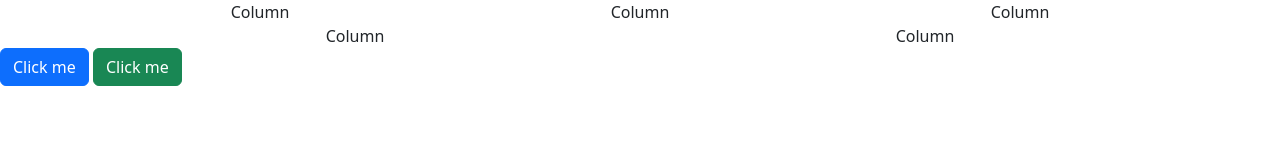
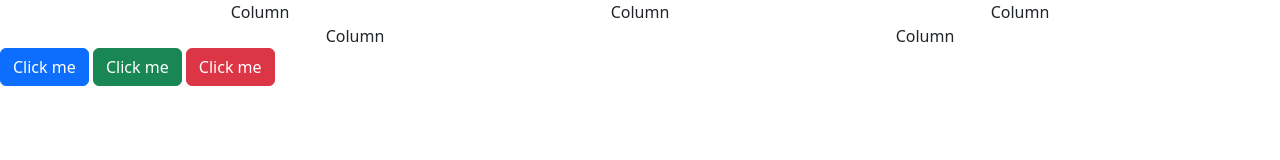
Before and after one commit to bnqtoan/frontend-12-draft, a plain HTML site: page buoi-02-bootstrap/index.html in a window 1280 px wide. Drawn offline with nearby package versions, Linux system fonts and the light colour scheme.

Commit message:
add danger button

```diff
--- a/buoi-02-bootstrap/index.html
+++ b/buoi-02-bootstrap/index.html
@@ -29,5 +29,6 @@
 
     <a href="#" class="btn btn-primary">Click me</a>
     <a href="#" class="btn btn-success">Click me</a>
+    <a href="#" class="btn btn-danger">Click me</a>
   </body>
 </html>
```
